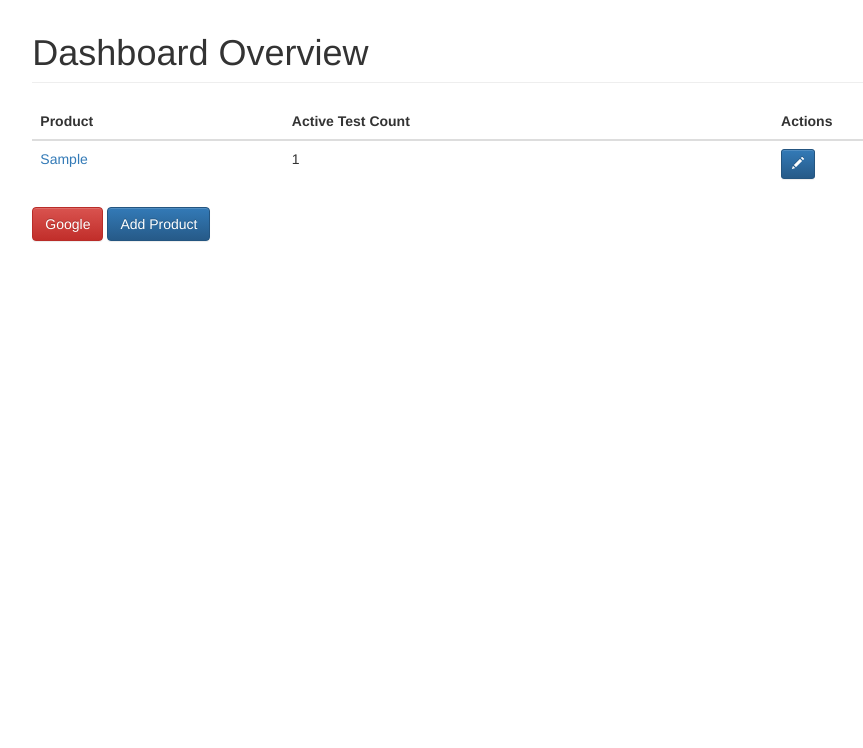
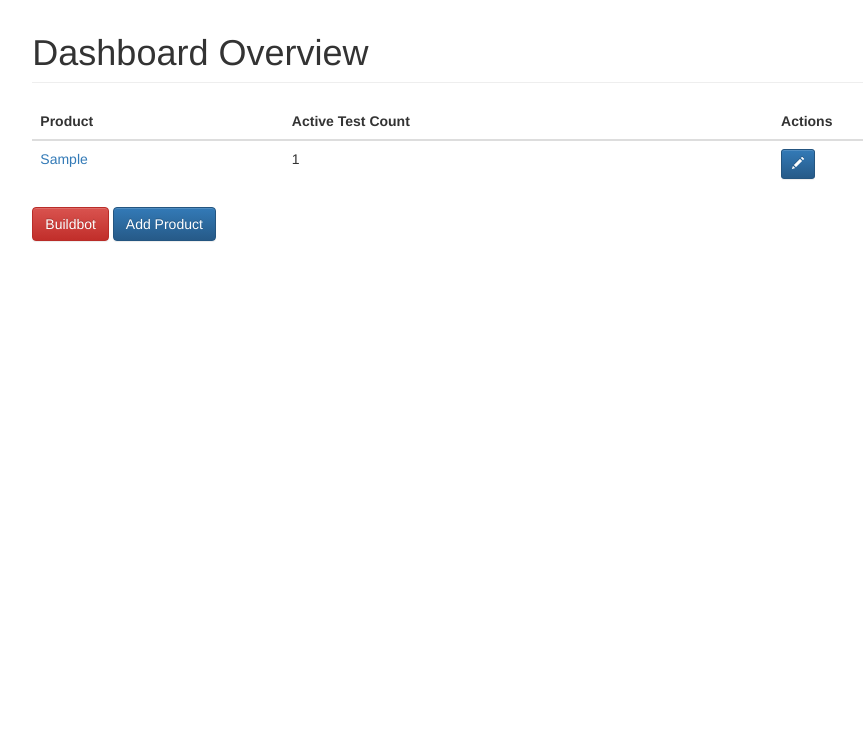
Before and after one commit to gagelarsen53/TestTracker, a Django app: template test_tracker/templates/test_tracker/dashboard_overview.html in a window 1280 px wide. Shown: the part 52-800 px from the top of the page, without its empty margins (221-1084 px from the left). Run offline with Django 3.2, Linux system fonts and the light colour scheme; the template is opened without the code that fills it: most values are stand-ins (such as "Sample title", 1, 10 or a date in 2020); some libraries are stand-ins or nearby versions.

Commit message:
link to buildbot instead of aquaveo.com

```diff
--- a/test_tracker/templates/test_tracker/dashboard_overview.html
+++ b/test_tracker/templates/test_tracker/dashboard_overview.html
@@ -31,7 +31,7 @@
             </tbody>
         </table>
 
-        <a href="https://aquaveo.com" class="btn btn-large btn-danger outline">Google</a>
+        <a href="http://buildbot.aquaveo.com" class="btn btn-large btn-danger outline">Buildbot</a>
 
         <!-- Create book button -->
         <button class="create-product btn btn-primary" type="button" name="button">Add Product</button>
```
